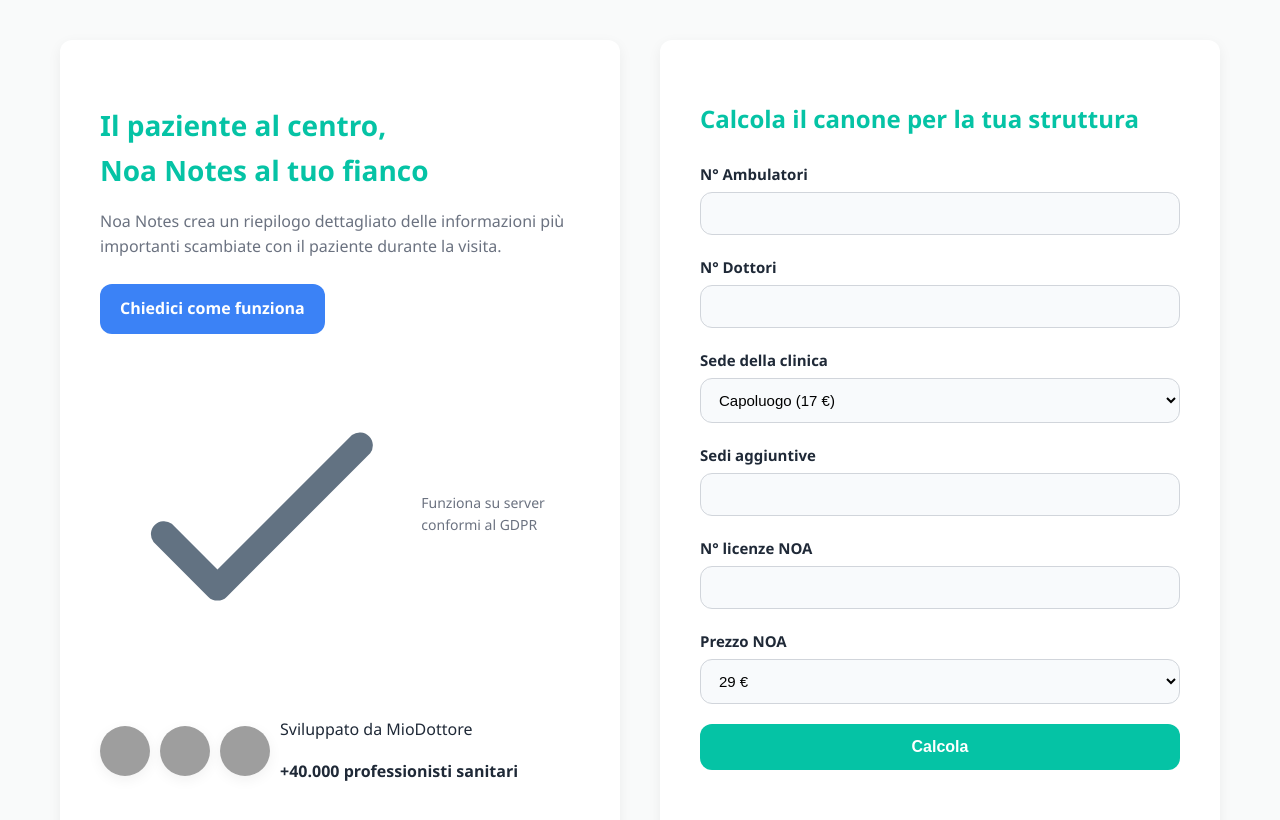
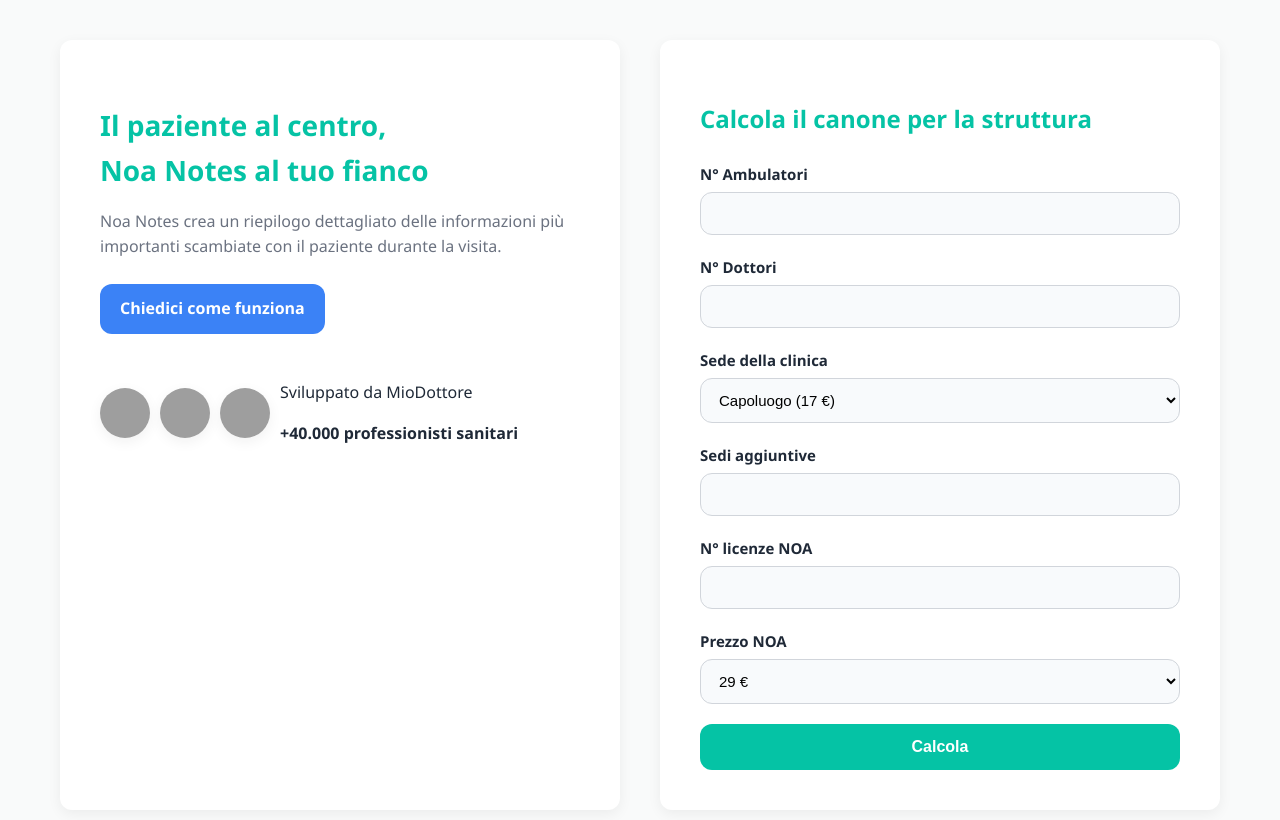
Before and after one commit to Alfpes24/MioDottore-per-cliniche-prezzi, a plain HTML site: page index.html in a window 1280 px wide. Drawn offline with Linux system fonts and the light colour scheme; grey boxes are pictures that could not be loaded.

Commit message:
Update index.html

```diff
--- a/index.html
+++ b/index.html
@@ -3,7 +3,7 @@
 <head>
   <meta charset="UTF-8" />
   <meta name="viewport" content="width=device-width, initial-scale=1.0" />
-  <title>Calcolatore CRM | MioDottore</title>
+  <title>Prezzi per Cliniche | MioDottore</title>
   <link rel="stylesheet" href="style.css" />
 </head>
 
@@ -17,12 +17,7 @@
       </p>
       <a class="promo-btn" href="https://noa.ai/it/demo" target="_blank">Chiedici come funziona</a>
 
-      <div class="gdpr">
-        <svg fill="none" viewBox="0 0 24 24">
-          <path d="M9 16.2L5.5 12.7a1 1 0 0 0-1.4 1.4l4.2 4.2a1 1 0 0 0 1.4 0l11-11a1 1 0 0 0-1.4-1.4L9 16.2Z" fill="#627282"/>
-        </svg>
-        <span>Funziona su server conformi al GDPR</span>
-      </div>
+
 
       <div class="trusted-doctors">
         <img src="https://noa.ai/hs-fs/hubfs/Untitled%20design%20(5)-Aug-13-2024-07-43-56-5647-AM.png" alt="Dottore 1" />
@@ -37,7 +32,7 @@
 
     <!-- Sezione Form -->
     <section class="form-section">
-      <h2>Calcola il canone per la tua struttura</h2>
+      <h2>Calcola il canone per la struttura</h2>
 
       <form id="calculator-form">
         <div class="form-group">
```
